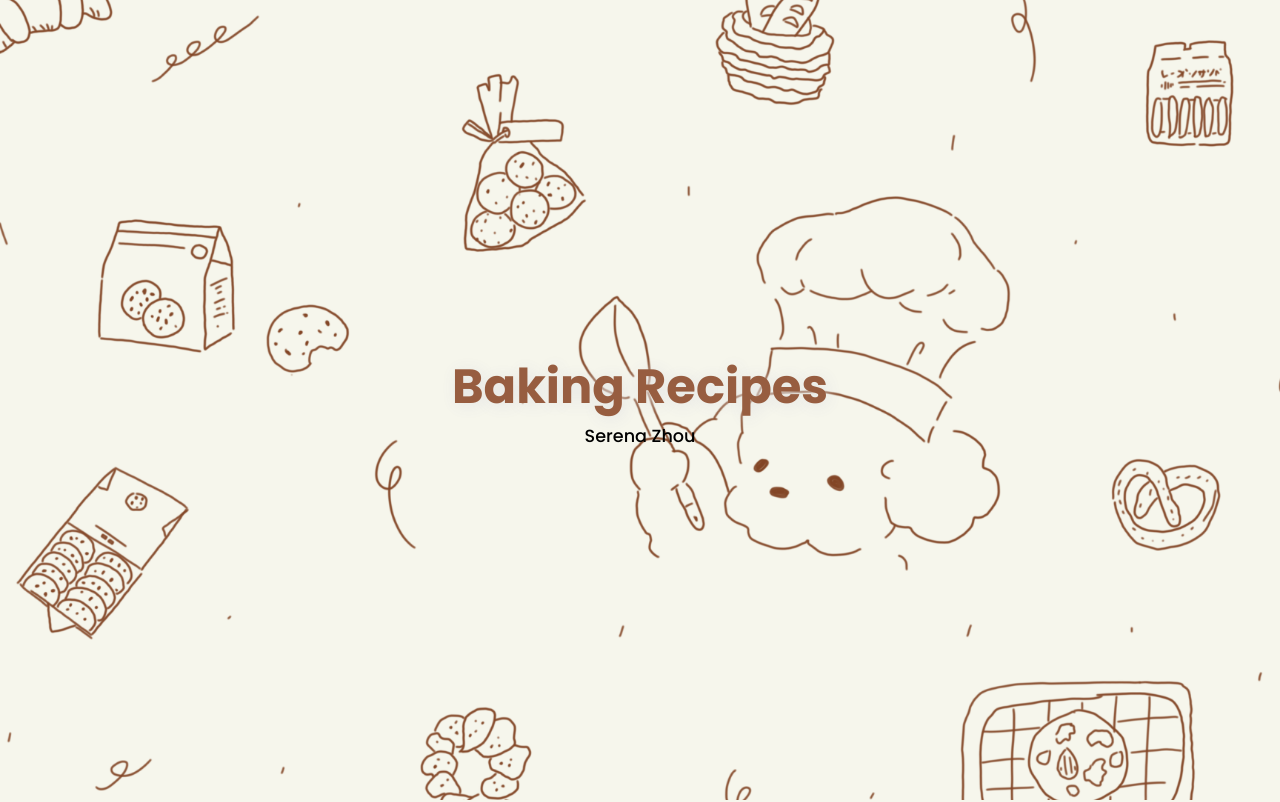
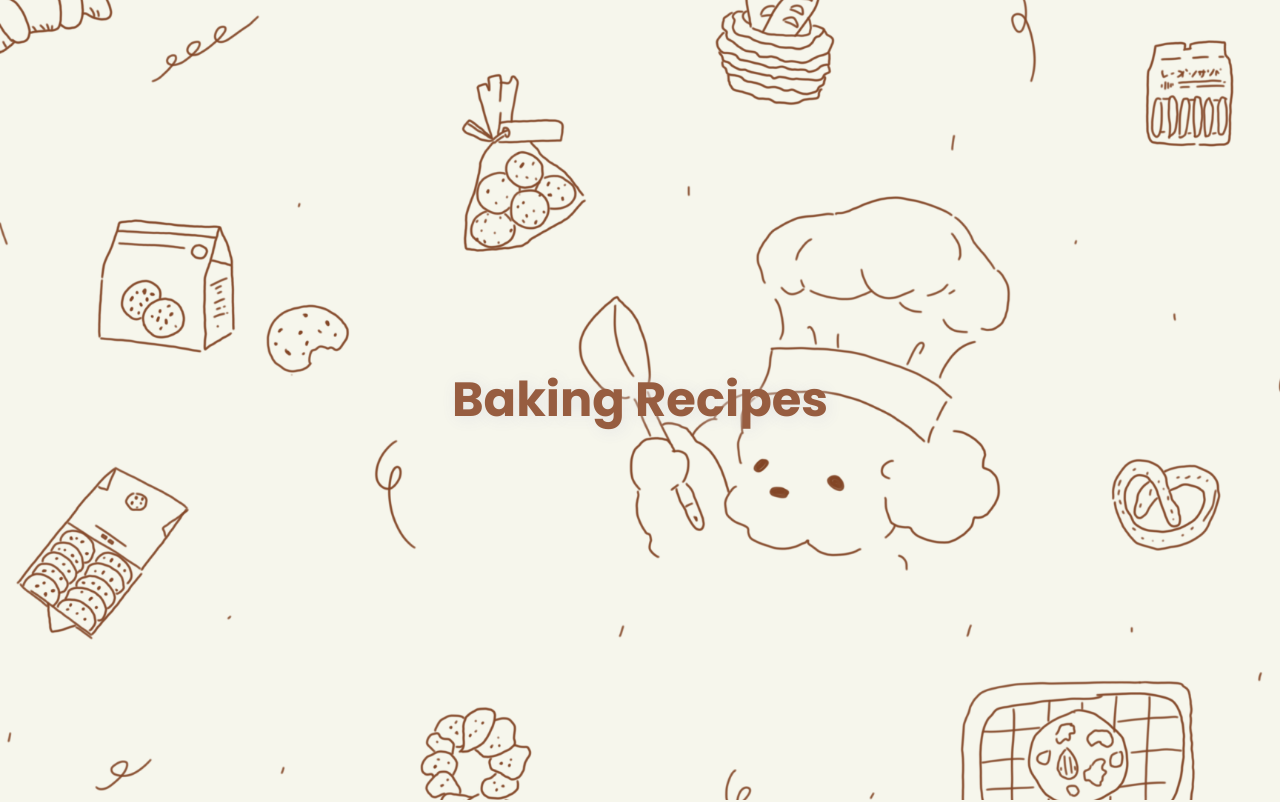
Before and after one commit to staten-island-tech/create-task-serena-zhou10, a website built with Vite: page create-project/index.html in a window 1280 px wide. Shown: the top 802 px of the page. Built offline with nearby package versions, Linux system fonts and the light colour scheme.

Commit message:
Update index.html

```diff
--- a/create-project/index.html
+++ b/create-project/index.html
@@ -19,7 +19,6 @@
 <body>
   <div class="title">
     <h1>Baking Recipes</h1>
-    <h6>Serena Zhou</h6>
   </div>
 
   <form id="search-form">
```
